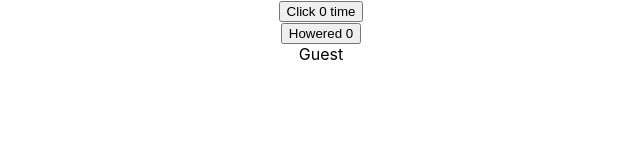
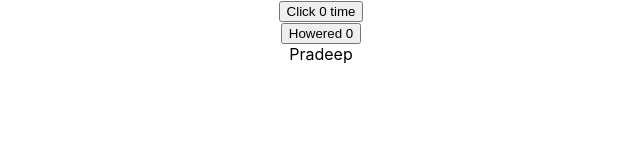
Before and after one commit to pradeep2165/react-render-props, a React (Create React App) app: page / in a window 1280 px wide. Shown: the top 160 px of the page, without its empty margins (319-959 px from the left). Built offline with nearby package versions, Linux system fonts and the light colour scheme.

Commit message:
props name changed and working fine

```diff
--- a/src/App.js
+++ b/src/App.js
@@ -9,7 +9,7 @@ function App() {
     <div className="App">
       <ClickCounter />
       <HowerCounter />
-      <User name={(isLoggedIn) => (isLoggedIn ? "Pradeep" : "Guest")} />
+      <User render={(isLoggedIn) => (isLoggedIn ? "Pradeep" : "Guest")} />
     </div>
   );
 }
--- a/src/components/User.js
+++ b/src/components/User.js
@@ -2,7 +2,7 @@ import React, { Component } from "react";
 
 class User extends Component {
   render() {
-    return <div>{this.props.name(false)}</div>;
+    return <div>{this.props.render(true)}</div>;
   }
 }
 
```
